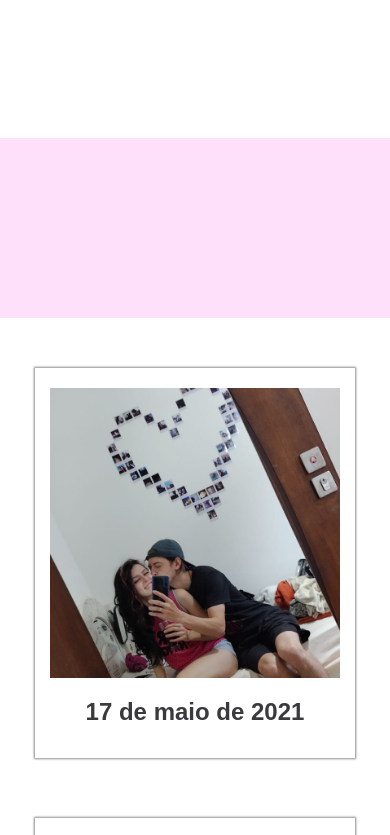
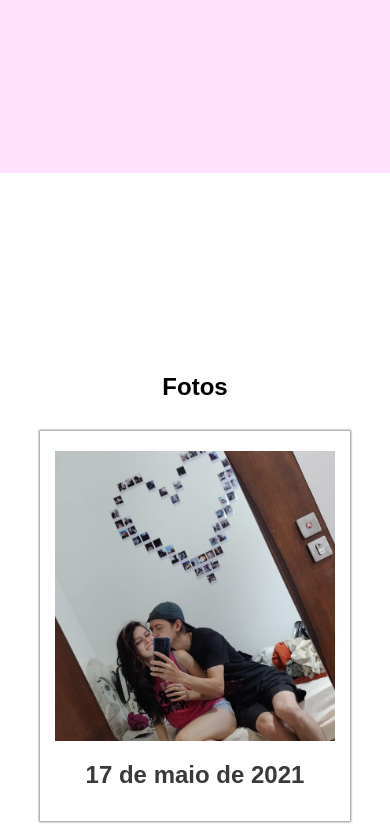
Before and after one commit to andreramiro19/Polaroid, a plain HTML site: page index.html in a window 390 px wide. Shown: the part 680-1515 px from the top of the page. Drawn offline with nearby package versions, Linux system fonts and the light colour scheme.

Commit message:
Commit diario
Responsividade polaroids

```diff
--- a/index.html
+++ b/index.html
@@ -89,6 +89,9 @@
 
         <!--========== POLAROID ==========-->
         <div class="container" id="polaroid">
+            <div class="polaroid__title">
+                <h2>Fotos</h2>
+            </div>
             <div class="card">
                 <div class="imgBx">
                     <img src="img/1.png" alt="">
--- a/style.css
+++ b/style.css
@@ -415,7 +415,7 @@ a {
     position: relative;
     width: 100vw;
     height: 180px;
-    top: 180px;
+    margin-top: 10%;
     z-index: -1;
 }
 
@@ -499,3 +499,14 @@ a {
     text-align: center;
     color: var(--text);
 }
+
+@media screen and (max-width: 440px) {
+    .container .card {
+        min-width: 206px;
+    }
+
+    .container .card .imgBx {
+        min-width: 221px;
+        width: initial;
+    }
+}
```
